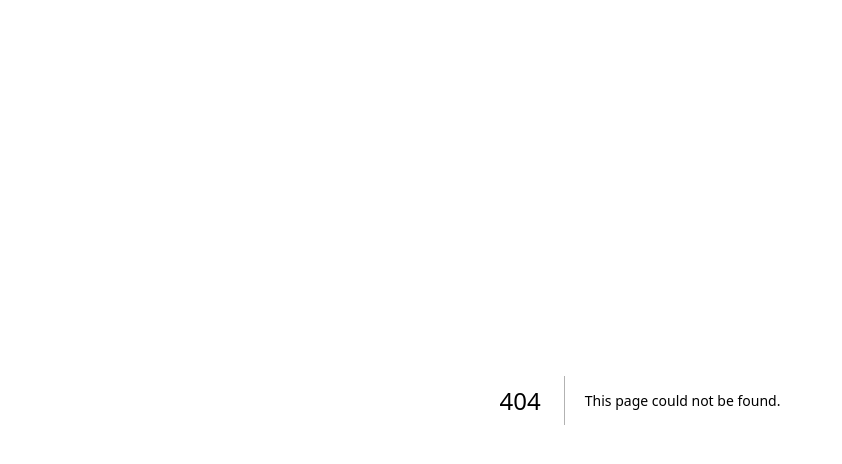
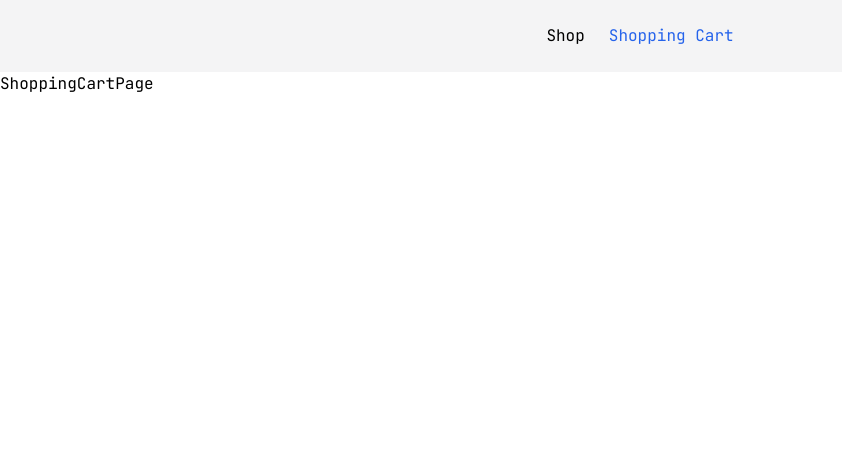
Before and after one commit to MykhailoHordiienko/delivery-app, a Next.js app: page /shoppingcart in a window 1280 px wide. Before the commit this address had no page. Shown: the top 464 px of the page, without its empty margins (0-842 px from the left). Built offline with nearby package versions, Linux system fonts and the light colour scheme.

Commit message:
change font, add header, create 2 pages

```diff
--- a/app/layout.js
+++ /dev/null
@@ -1,17 +0,0 @@
-import './globals.css';
-import { Inter } from 'next/font/google';
-
-const inter = Inter({ subsets: ['latin'] });
-
-export const metadata = {
-  title: 'Delivery App',
-  description: 'ELIFTECH TEST',
-};
-
-export default function RootLayout({ children }) {
-  return (
-    <html lang="en">
-      <body className={inter.className}>{children}</body>
-    </html>
-  );
-}
--- /dev/null
+++ b/app/layout.jsx
@@ -0,0 +1,21 @@
+import Header from '@/components/Header';
+import './globals.css';
+import { JetBrains_Mono } from 'next/font/google';
+
+const jetBrainsMono = JetBrains_Mono({ subsets: ['latin'] });
+
+export const metadata = {
+  title: 'Delivery App',
+  description: 'ELIFTECH TEST',
+};
+
+export default function RootLayout({ children }) {
+  return (
+    <html lang="en">
+      <body className={jetBrainsMono.className}>
+        <Header />
+        {children}
+      </body>
+    </html>
+  );
+}
--- /dev/null
+++ b/app/shoppingcart/page.jsx
@@ -0,0 +1,7 @@
+import React from 'react';
+
+const ShoppingCartPage = () => {
+  return <div>ShoppingCartPage</div>;
+};
+
+export default ShoppingCartPage;
--- /dev/null
+++ b/components/Header.jsx
@@ -0,0 +1,28 @@
+'use client';
+import { usePathname } from 'next/navigation';
+import Link from 'next/link';
+
+const Header = () => {
+  const pathName = usePathname();
+  console.log(pathName);
+  return (
+    <header className="p-6 bg-zinc-100">
+      <nav className="flex gap-6 items-center justify-center ">
+        <Link
+          href="/"
+          className={`${pathName === '/' && 'text-blue-600'}`}
+        >
+          Shop
+        </Link>
+        <Link
+          href="/shoppingcart"
+          className={`${pathName === '/shoppingcart' && 'text-blue-600'}`}
+        >
+          Shopping Cart
+        </Link>
+      </nav>
+    </header>
+  );
+};
+
+export default Header;
```
Also changed, not shown: app/page.jsx (renamed from app/page.js).
